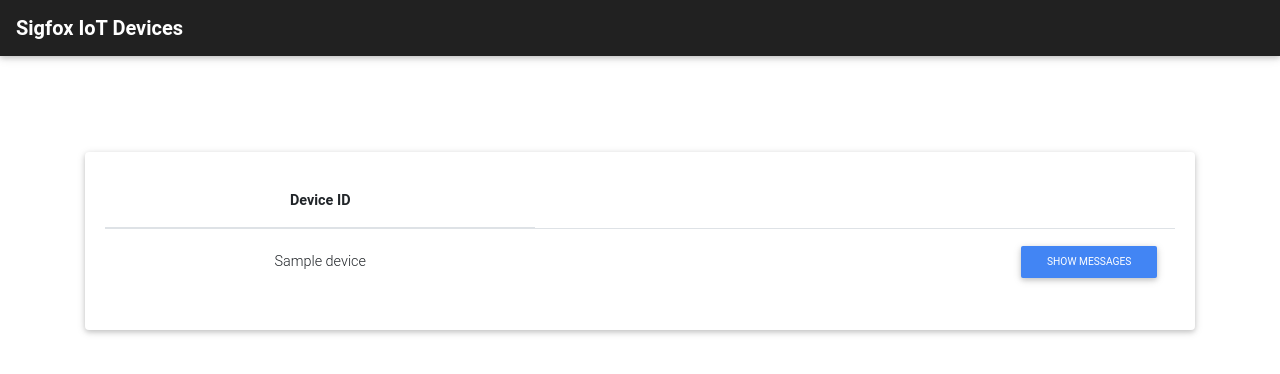
After one commit to kaganchev/sigfox_webapp, a Flask app: template templates/devices.html in a window 1280 px wide. The commit adds this page. Shown: the top 374 px of the page. Run offline with Flask 2, Linux system fonts and the light colour scheme; the template is opened without the code that fills it: most values are stand-ins (such as "Sample title", 1, 10 or a date in 2020); some libraries are stand-ins or nearby versions.

Commit message:
Add map/bug fixes

```diff
--- a/db_utils.py
+++ b/db_utils.py
@@ -1,6 +1,8 @@
+import pymongo
 from bson.objectid import ObjectId
 from pymongo import MongoClient
 from jsonschema import validate, ValidationError
+
 
 message_schema = {
     "type": "object",
@@ -28,8 +30,7 @@ def insert_message(data):
     # Create database client and connect to the sigfox client
     client = MongoClient()
     db = client.sigfox
-    messages = db.messages
-    messages.insert_one(data)
+    db.messages.insert_one(data)
 
     # Close the connection
     client.close()
@@ -38,10 +39,9 @@ def insert_message(data):
 def find_all_devices():
     client = MongoClient()
     db = client.sigfox
-    messages = db.messages
 
     pipeline = [{"$group": {'_id': {"device": "$device"}}}]
-    devices = messages.aggregate(pipeline)
+    devices = db.messages.aggregate(pipeline)
     devices_list = []
     for device in list(devices):
         devices_list.append(device['_id'])
@@ -52,18 +52,16 @@ def find_all_devices():
 def find_messages_by_device(device):
     client = MongoClient()
     db = client.sigfox
-    messages = db.messages
 
-    messages_list = list(messages.find({"device": device}))
+    messages_list = list(db.messages.find({"device": device}).sort("time", -1))
     client.close()
     return messages_list
 
 def find_message_by_id(message_id):
     client = MongoClient()
     db = client.sigfox
-    messages = db.messages
 
-    message = list(messages.find_one({'_id': ObjectId(message_id)}))
+    message = list(db.messages.find_one({'_id': ObjectId(message_id)}))
     client.close()
 
     return message
--- a/main.py
+++ b/main.py
@@ -26,20 +26,20 @@ def devices():
     devices = db_utils.find_all_devices()
     for device in devices:
         device['url'] = url_for('device', device=device['device'])
-    return render_template('home.html', devices = devices)
+    return render_template('devices.html', devices = devices)
 
 @app.route('/device/<string:device>')
 def device(device):
     messages = db_utils.find_messages_by_device(device)
     for message in messages:
-        message['url'] = url_for('message', message_id =  "")
+        message['url'] = url_for('message', message_id =  str(message['_id']))
     return render_template('device.html', messages = messages, device = device)
 
 @app.route('/device/messages/<string:message_id>')
 def message(message_id):
     message = db_utils.find_message_by_id(message_id)
 
-    return message['_id']
+    return render_template('message.html', message = message)
 
 
 
--- a/templates/home.html
+++ b/templates/base.html
@@ -2,6 +2,9 @@
 <html>
 
 <head>
+    <title>
+        Sigfox IoT Devices
+    </title>
     <!-- Font Awesome -->
     <link rel="stylesheet" href="https://maxcdn.bootstrapcdn.com/font-awesome/4.7.0/css/font-awesome.min.css">
     <!-- Bootstrap core CSS -->
@@ -14,10 +17,13 @@
 
     <header>
         <!--Navbar-->
-        <nav class="navbar navbar-expand-lg navbar-dark primary-color">
+        <nav class="navbar navbar-expand-lg navbar-dark primary-color elegant-color-dark">
 
             <!-- Navbar brand -->
-            <a class="navbar-brand" href="/">Sigfox Devices</a>
+            <a class="navbar-brand font-weight-bold" href="/">Sigfox IoT Devices
+                {% block nav %}
+                {% endblock %}
+            </a>
 
             <!-- Collapse button -->
             <button class="navbar-toggler" type="button" data-toggle="collapse" data-target="#basicExampleNav" aria-controls="basicExampleNav"
@@ -41,48 +47,17 @@
 
 
     <!-- Main -->
-    <main class="mt-5 pt-5">
+    <main class="mt-5 pt-5 ">
         <div class="container">
 
-            <div class="card">
-                <div class="card-body">
+            {% block content %} {% endblock %}
 
-                    <!--Table-->
-                    <table class="table table-hover table-responsive-md w-auto">
+        </div>
 
-                        <!--Table head-->
-                        <thead>
-                            <tr>
-                                <th>Device ID</th>
-                            </tr>
-                        </thead>
-                        <!--Table head-->
+    </main>
+    <!-- /.Main-->
 
-                        <!--Table body-->
-                        <tbody>
-                            {% for device in devices %}
 
-                            <tr class='clickable-row' data-href='url://'>
-                                <td>
-                                   <a href= {{device.url}} >
-                                        {{ device.device }}
-                                   </a>
-                                </td>
-                            </tr>
-
-                            {% endfor %}
-                        </tbody>
-                        <!--Table body-->
-
-                    </table>
-                    <!--Table-->
-
-                </div>
-            </div>
-        </div>
-    </main>
-
-    <!-- /.Main-->
 
     <!-- JQuery -->
     <script type="text/javascript" src="https://cdnjs.cloudflare.com/ajax/libs/jquery/3.2.1/jquery.min.js"></script>
--- /dev/null
+++ b/templates/devices.html
@@ -0,0 +1,44 @@
+{% extends 'base.html' %}
+
+
+{% block content %}
+
+<div class="card">
+    <div class="card-body">
+
+        <!--Table-->
+        <table class="table table-hover table-responsive-md btn-table">
+
+            <!--Table head-->
+            <thead>
+                <tr>
+                    <th class="text-center font-weight-bold">Device ID</th>
+                </tr>
+            </thead>
+            <!--Table head-->
+
+            <!--Table body-->
+            <tbody>
+                {% for device in devices %}
+
+                <tr>
+                    <td class="text-center">
+                        {{ device.device }}
+                    </td>
+                    <td class="text-right">
+                        <button type="button" class="btn btn-primary btn-rounded btn-sm my-0" onclick="location.href= '{{device.url}}' ">
+                            Show messages
+                        </button>
+                    </td>
+                </tr>
+
+                {% endfor %}
+            </tbody>
+            <!--Table body-->
+
+        </table>
+        <!--Table-->
+
+    </div>
+</div>
+{% endblock %}
```
Also changed, not shown: requirements.txt (+0 -18 lines), templates/device.html (+46 -61 lines).
